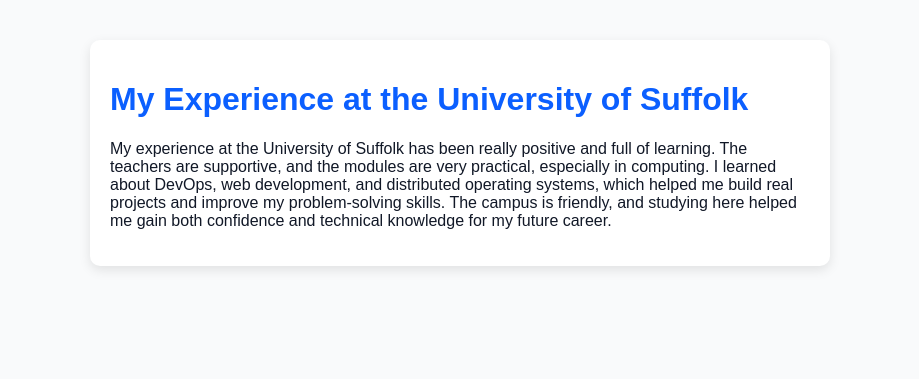
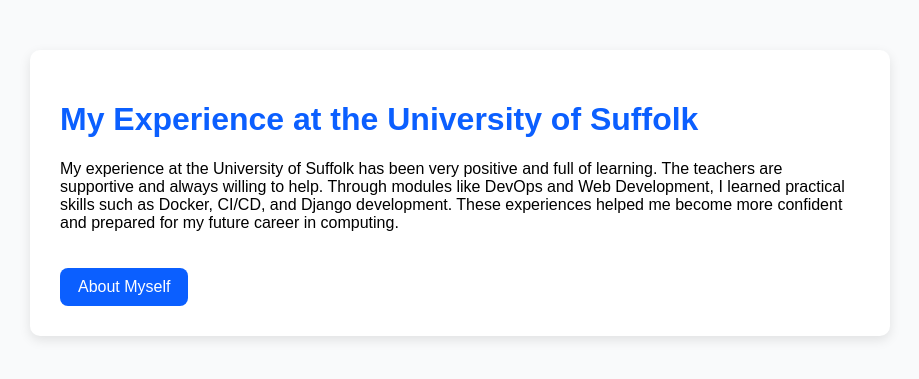
Before and after one commit to SomeshRohilla/06Lesson, a Django app: page / in a window 1280 px wide. Shown: the top 379 px of the page, without its empty margins (180-1099 px from the left). Run offline with Django 5.2, Linux system fonts and the light colour scheme.

Commit message:
Added html pages

```diff
--- a/Lession1/Portfolio/templates/home.html
+++ b/Lession1/Portfolio/templates/home.html
@@ -5,15 +5,20 @@
   <meta name="viewport" content="width=device-width, initial-scale=1">
   <title>My Experience — University of Suffolk</title>
   <style>
-    body {font-family: Arial, sans-serif; background-color: #f9fafb; color: #111827; margin: 40px;}
-    .container {max-width: 700px; margin: auto; background: white; padding: 20px; border-radius: 10px; box-shadow: 0 4px 12px rgba(0,0,0,0.1);}
+    body {font-family: Arial, sans-serif; background: #f9fafb; margin: 0;}
+    .container {max-width: 800px; margin: 50px auto; background: white; padding: 30px; border-radius: 10px; box-shadow: 0 4px 12px rgba(0,0,0,0.1);}
     h1 {color: #0b5fff;}
+    .btn {display: inline-block; padding: 10px 18px; background: #0b5fff; color: white; text-decoration: none; border-radius: 8px; margin-top: 20px;}
+    .btn:hover {background: #094ed8;}
   </style>
 </head>
 <body>
   <div class="container">
     <h1>My Experience at the University of Suffolk</h1>
-    <p>My experience at the University of Suffolk has been really positive and full of learning. The teachers are supportive, and the modules are very practical, especially in computing. I learned about DevOps, web development, and distributed operating systems, which helped me build real projects and improve my problem-solving skills. The campus is friendly, and studying here helped me gain both confidence and technical knowledge for my future career.</p>
+    <p>My experience at the University of Suffolk has been very positive and full of learning. The teachers are supportive and always willing to help. Through modules like DevOps and Web Development, I learned practical skills such as Docker, CI/CD, and Django development. These experiences helped me become more confident and prepared for my future career in computing.</p>
+
+    <!-- Button linking to About Myself page -->
+    <a href="{% url 'about' %}" class="btn">About Myself</a>
   </div>
 </body>
 </html>
```
Also changed, not shown: Lession1/Portfolio/templates/about.html (+17 -3 lines).
